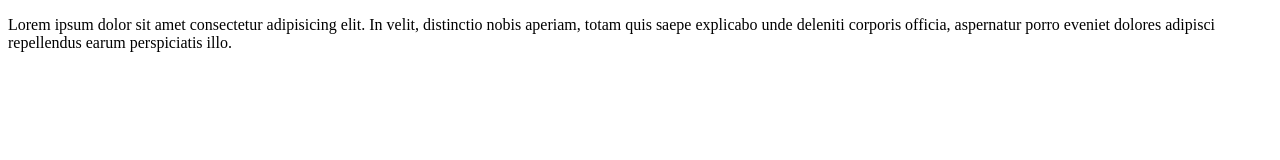
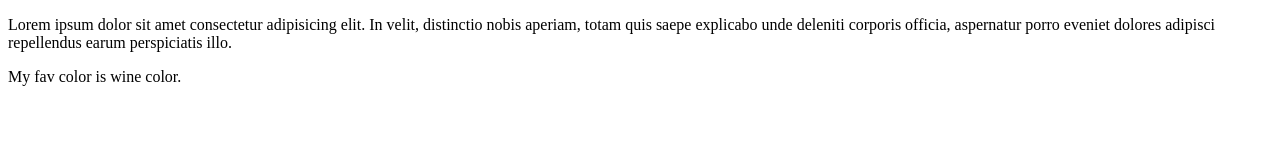
Before and after one commit to sadiaprova12/my-first-repo1, a plain HTML site: page index.html in a window 1280 px wide. Drawn offline with Linux system fonts and the light colour scheme.

Commit message:
another paragraph added

```diff
--- a/index.html
+++ b/index.html
@@ -8,6 +8,7 @@
 </head>
 <body>
     <p>Lorem ipsum dolor sit amet consectetur adipisicing elit. In velit, distinctio nobis aperiam, totam quis saepe explicabo unde deleniti corporis officia, aspernatur porro eveniet dolores adipisci repellendus earum perspiciatis illo.</p>
+    <p>My fav color is wine color.</p>
 
 </body>
 </html>
```
